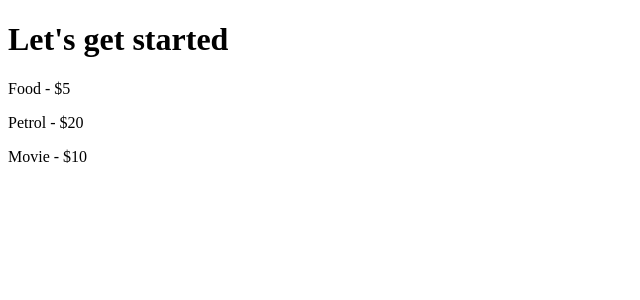
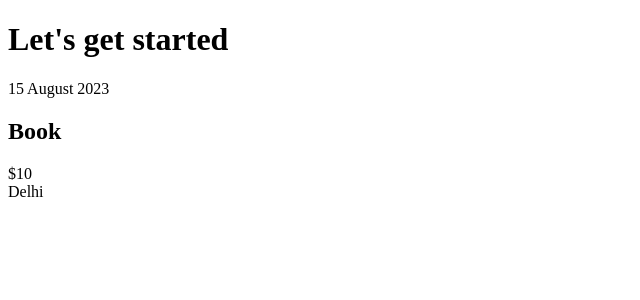
Before and after one commit to Ajay-1502/Learning-React, a React (Vite) app: page / in a window 1280 px wide. Shown: the top 300 px of the page, without its empty margins (0-640 px from the left). Built offline with nearby package versions, Linux system fonts and the light colour scheme.

Commit message:
Complex JSX

```diff
--- a/src/components/ExpenseItem.jsx
+++ b/src/components/ExpenseItem.jsx
@@ -1,9 +1,12 @@
 function ExpenseItem() {
   return (
     <div>
-      <p>Food - $5</p>
-      <p>Petrol - $20</p>
-      <p>Movie - $10</p>
+      <div>15 August 2023</div>
+      <div>
+        <h2>Book</h2>
+        <div>$10</div>
+      </div>
+      <div>Delhi</div>
     </div>
   );
 }
```
